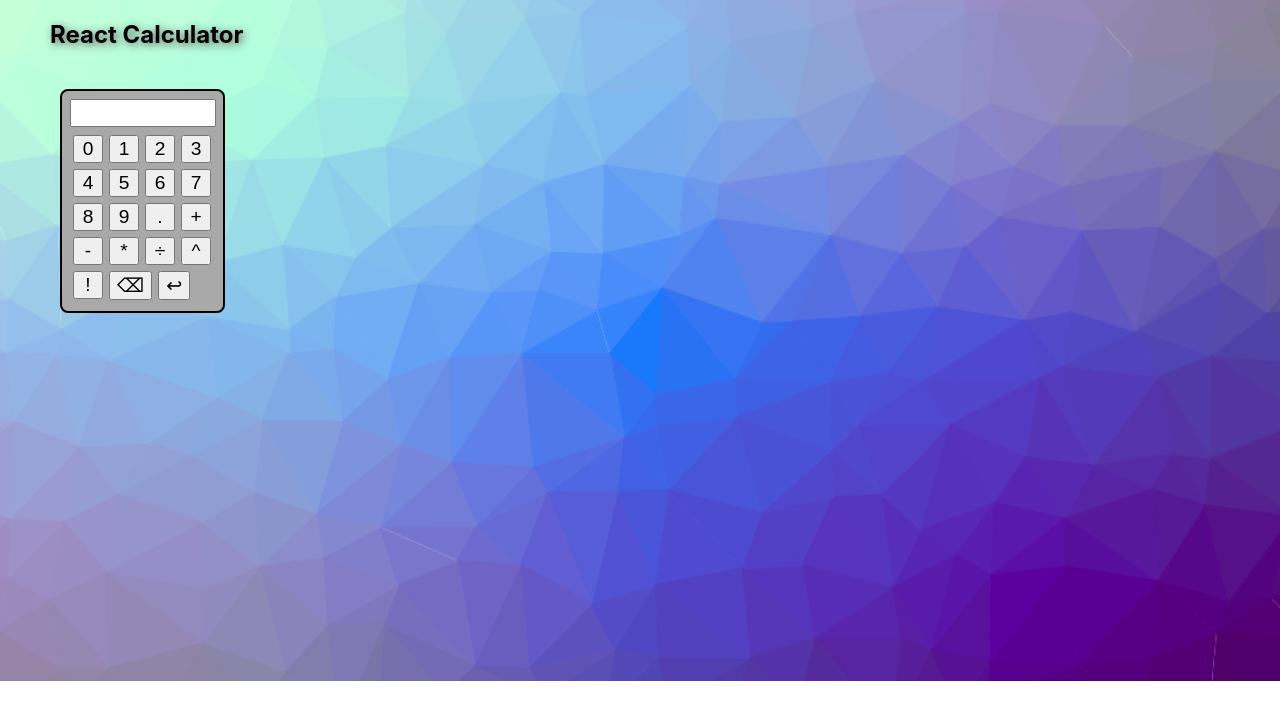
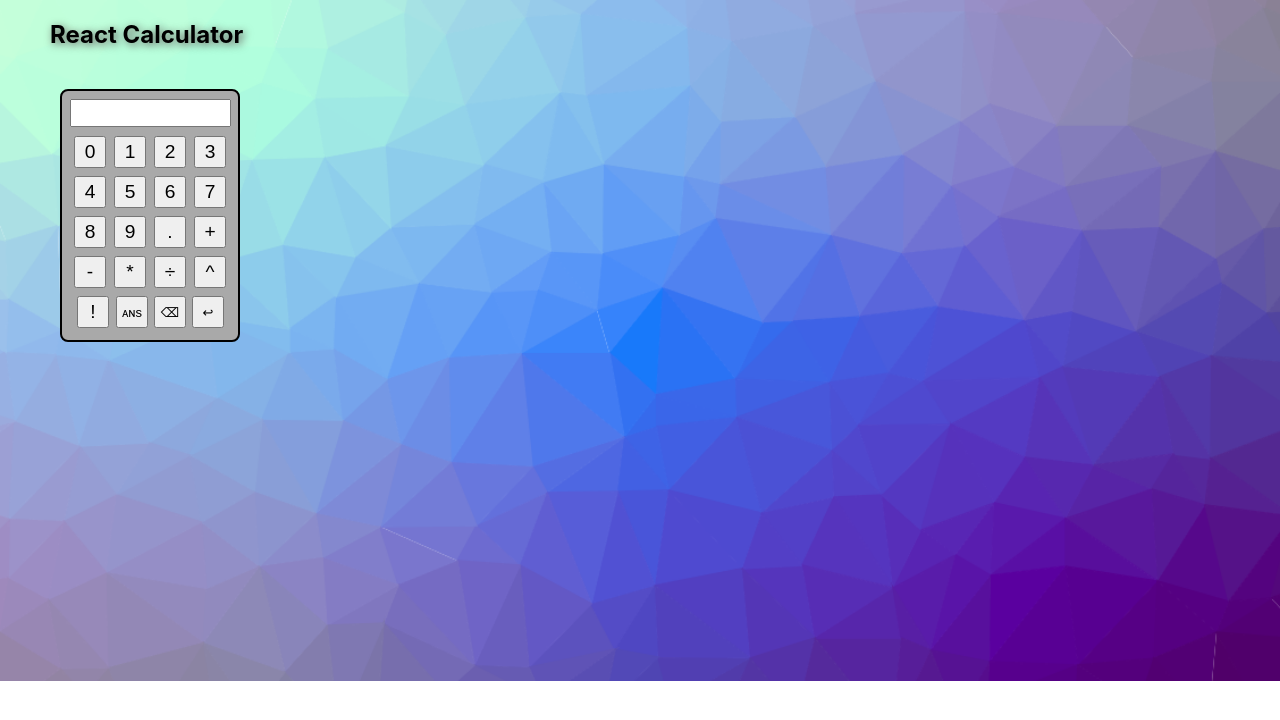
Before and after one commit to rivka99/calculator, a React (Create React App) app: page / in a window 1280 px wide. Shown: the top 720 px of the page. Built offline with nearby package versions, Linux system fonts and the light colour scheme.

Commit message:
updated css

```diff
--- a/src/App.css
+++ b/src/App.css
@@ -47,25 +47,38 @@ body{
   background-color: darkgray;
   border-radius: 8px;
   border: 2px solid black;
-  width: 145px;
+  width: 160px;
   margin-top: 40px;
   margin-left: 60px;
   padding: 8px;
+  align-items: center;
+  justify-content: center;
 }
 .numpad{
   display: flex;
   flex-direction:row;
   flex-wrap: wrap;
+  align-items: center;
+  justify-content: center;
 }
 .val-input{
-  width: 138px;
+  width: 153px;
   font-size: larger;
   margin-bottom: 5px;
 }
 .dig-btn{
   font-size: larger;
-  width: auto;
-  min-width: 30px;
+  width: 32px;
+  margin: 4px;
+  height: 32px;
+}
+.ans-btn{
+  text-align: center;
+  padding: 0;
+  font-size: larger;
+  width: 32px;
+  height: 32px;
+  font-size: small;
   margin: 3px;
 }
 h2{
--- a/src/App.js
+++ b/src/App.js
@@ -10,10 +10,11 @@ function App() {
   {id:6,digit:'6'},{id:7, digit:'7'},{id:8,digit:'8'},{id:9,digit:'9'},{id:100, digit:'.'},{id:10, digit:'+'},
   {id:11, digit:'-'},{id:12, digit:'*'},{id:13, digit:'÷'},{id:14, digit:'^'},{id:15, digit:'!'}]
   const [input, setInput] = useState("")
+  const [prevResult, setPrevResult] = useState("")
   return (
   <div>
     <h2>React Calculator</h2>
-    <CalcBoard digits={digits} input={input} setInput={setInput}/>
+    <CalcBoard digits={digits} input={input} setInput={setInput} prevResult={prevResult} setPrevResult={setPrevResult}/>
     </div>
   );
 }
--- a/src/CalcBoard.js
+++ b/src/CalcBoard.js
@@ -2,6 +2,7 @@ import { useState } from "react"
 import Button from "./Button"
 
 export default function CalcBoard(props){
+    const ans = false
     const [resultGot, setResultGot] = useState(false)
     function backButton(){
         props.setInput(String(props.input).substring(0,(props.input.length-1)))
@@ -12,8 +13,13 @@ export default function CalcBoard(props){
         }
         return num * fact(num-1)
     }
+
     function callEnter(){
         enterButton(props.input)
+    }
+    function ansButton(){
+        ans = true
+
     }
     function enterButton(equation){
         //replace props.input with a parameter 'equation' and pass props.input as a parameter.
@@ -28,8 +34,6 @@ export default function CalcBoard(props){
             alert("invalid equation")
             props.setInput("")
         }else{
-            //first if here should be factorial, if factorial is at ind 0 and no 'badvals' and no - sign in middle
-            //.. then it's a simple factorial submission.
             if(equation.indexOf("!") != -1){
                 let pInd = equation.indexOf("!")
                 secondVal = equation.substring(0,pInd)
@@ -85,16 +89,19 @@ export default function CalcBoard(props){
                 setResultGot(true)
             }
         }
+        ans = false
     }
     return(
         <div className="calc-board">
             <input type={"text"} className="val-input" value={props.input}></input>
             <div className="numpad">
             {
-                props.digits.map(button=><Button key = {button.id} digit = {button.digit} input={props.input} setInput={props.setInput} resultGot={resultGot} setResultGot={setResultGot}/>)
+                props.digits.map(button=><Button key = {button.id} digit = {button.digit} input={props.input} setInput={props.setInput} resultGot={resultGot} setResultGot={setResultGot} prevResult = {props.prevResult} setPrevResult={props.setPrevResult}/>)
             }
-             <button onClick={backButton} className="dig-btn">⌫</button>
-             <button onClick={callEnter} className="dig-btn">↩</button>
+             <button onClick={ansButton} className="ans-btn">ᴀɴs</button>
+             <button onClick={backButton} className="ans-btn">⌫</button>
+             <button onClick={callEnter} className="ans-btn">↩</button>
+
             </div>
 
         </div>
```
